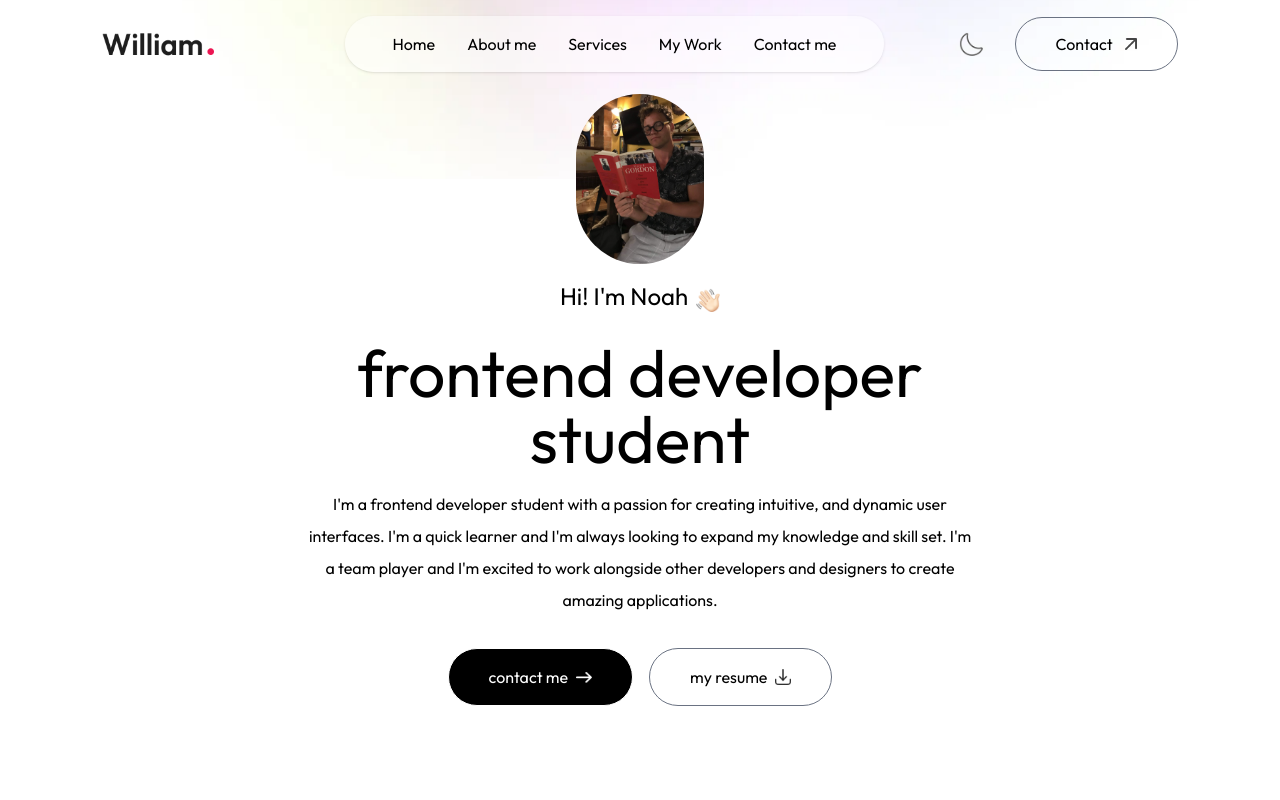
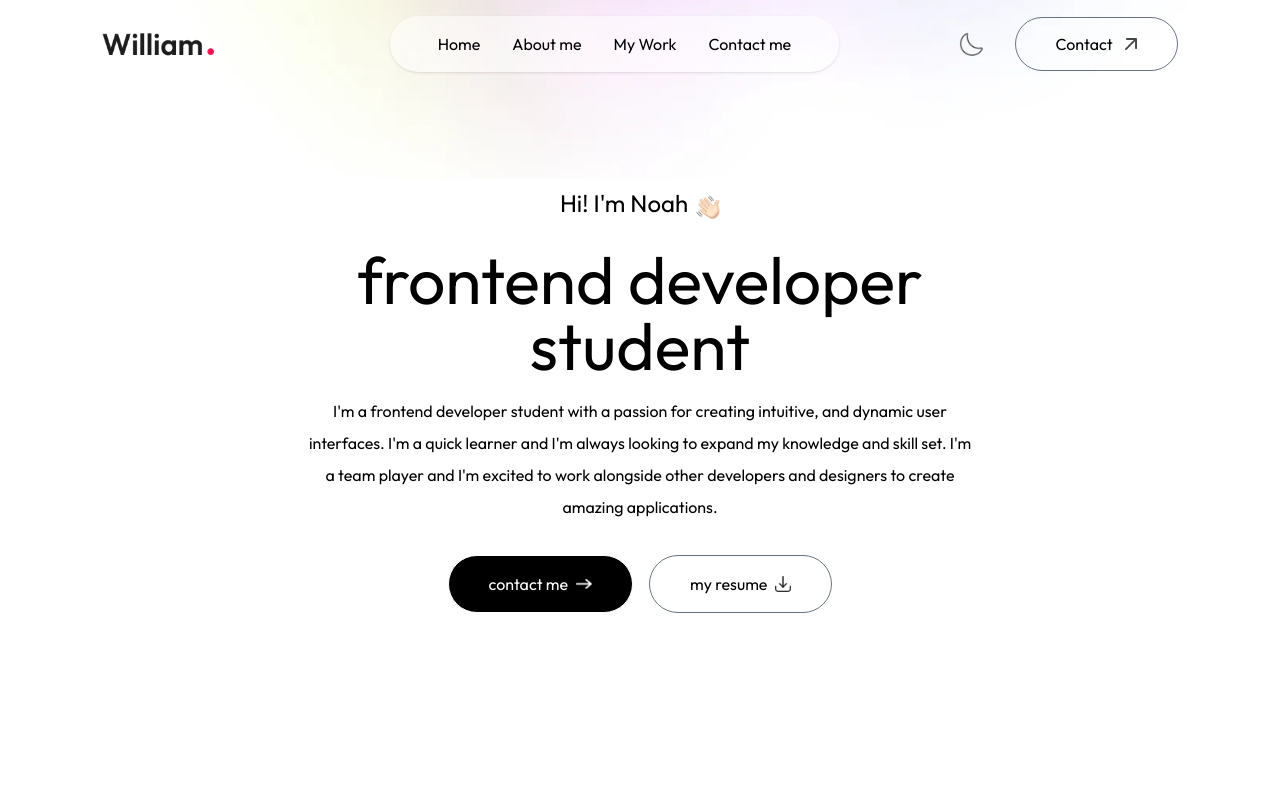
Before and after one commit to Nooah12/portfolio, a Next.js app: page / in a window 1280 px wide. Shown: the top 800 px of the page. Built offline with nearby package versions, Linux system fonts and the light colour scheme; a web font is replaced by a local one.

Commit message:
added handshake

```diff
--- a/components/Header.jsx
+++ b/components/Header.jsx
@@ -5,19 +5,27 @@ import { motion } from "motion/react"
 const Header = () => {
   return (
     <div className='w-11/12 max-w-3xl text-center mx-auto h-screen flex flex-col items-center justify-center gap-4'>
-        <motion.div
+{/*         <motion.div
             initial={{ scale: 0 }}
             whileInView={{ scale: 1 }}
             transition={{ duration: 0.8, type: "spring", stiffness: 100 }}
         >
             <Image src={"/profilbild.jpg"} alt='' className='rounded-full w-32' width={128} height={128} />
-        </motion.div>
+        </motion.div> */}
         <motion.h3 className='flex items-end text-xl md:text-2xl mb-3 gap-2 font-Ovo'
             initial={{ y: -20, opacity: 0 }}
             whileInView={{ y: 0, opacity: 1 }}
             transition={{ duration: 0.6, delay: 0.3 }}
         >
-            Hi! I'm Noah <Image src={assets.hand_icon} alt='' className='w-6' />
+            Hi! I'm Noah <motion.div
+                    animate={{ rotate: [0, 15, -15, 15, 0] }}
+                    transition={{
+                        duration: 0.5,
+                        repeat: Infinity,
+                        repeatDelay: 1.5,
+                        ease: "easeInOut"
+                    }}
+            ><Image src={assets.hand_icon} alt='' className='w-6' /> </motion.div>
         </motion.h3>
         <motion.h1 className='text-3xl sm:text-6xl lg:text-[66px] font-Ovo'
             initial={{ y: -30, opacity: 0 }}
--- a/components/Navbar.jsx
+++ b/components/Navbar.jsx
@@ -40,7 +40,6 @@ const Navbar = ({isDarkMode, setIsDarkMode}) => {
             ${isScroll ? "" : "bg-white/50 shadow-sm dark:border dark:border-white/50 dark:bg-transparent"} `}>
             <li><a className='font-Ovo' href="#top">Home</a></li>
             <li><a className='font-Ovo' href="#about">About me</a></li>
-            <li><a className='font-Ovo' href="#services">Services</a></li>
             <li><a className='font-Ovo' href="#project">My Work</a></li>
             <li><a className='font-Ovo' href="#contact">Contact me</a></li>
         </ul>
```
Also changed, not shown: components/Contact.jsx (line endings or trailing spaces).
